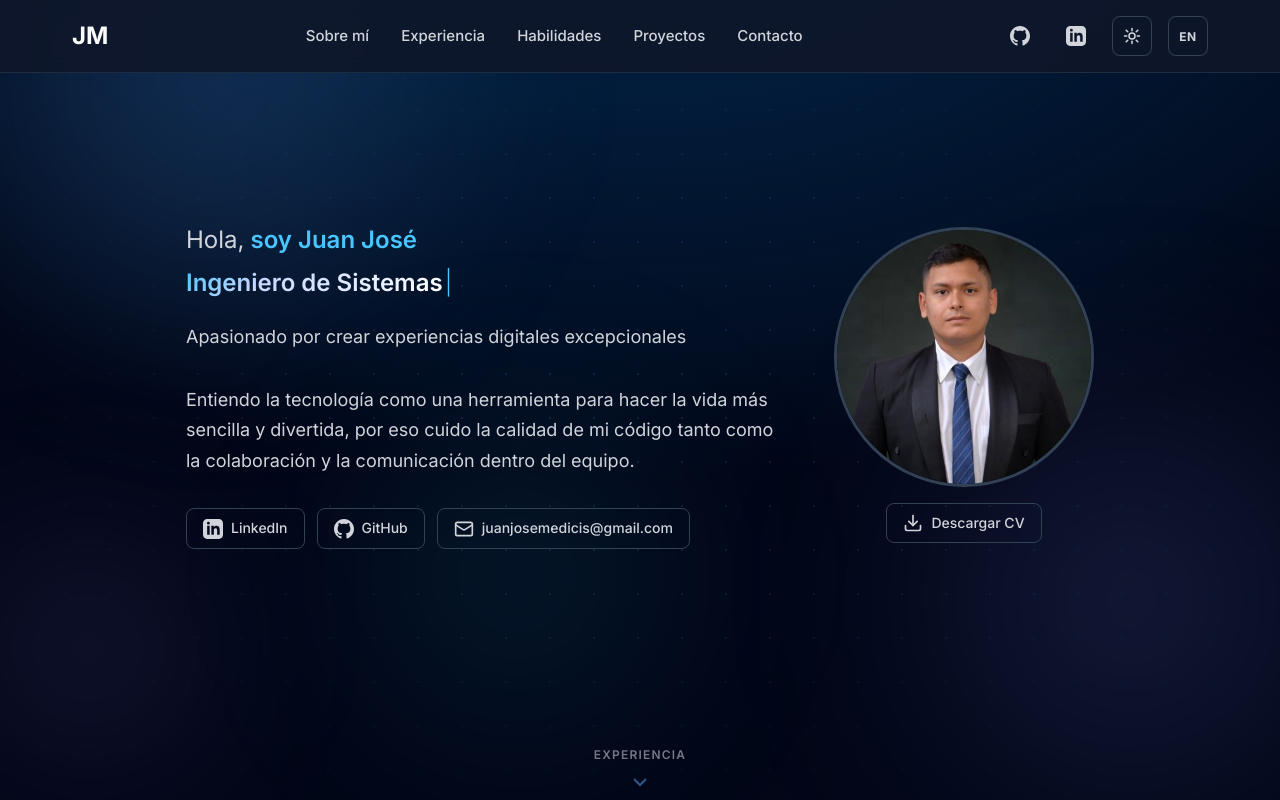
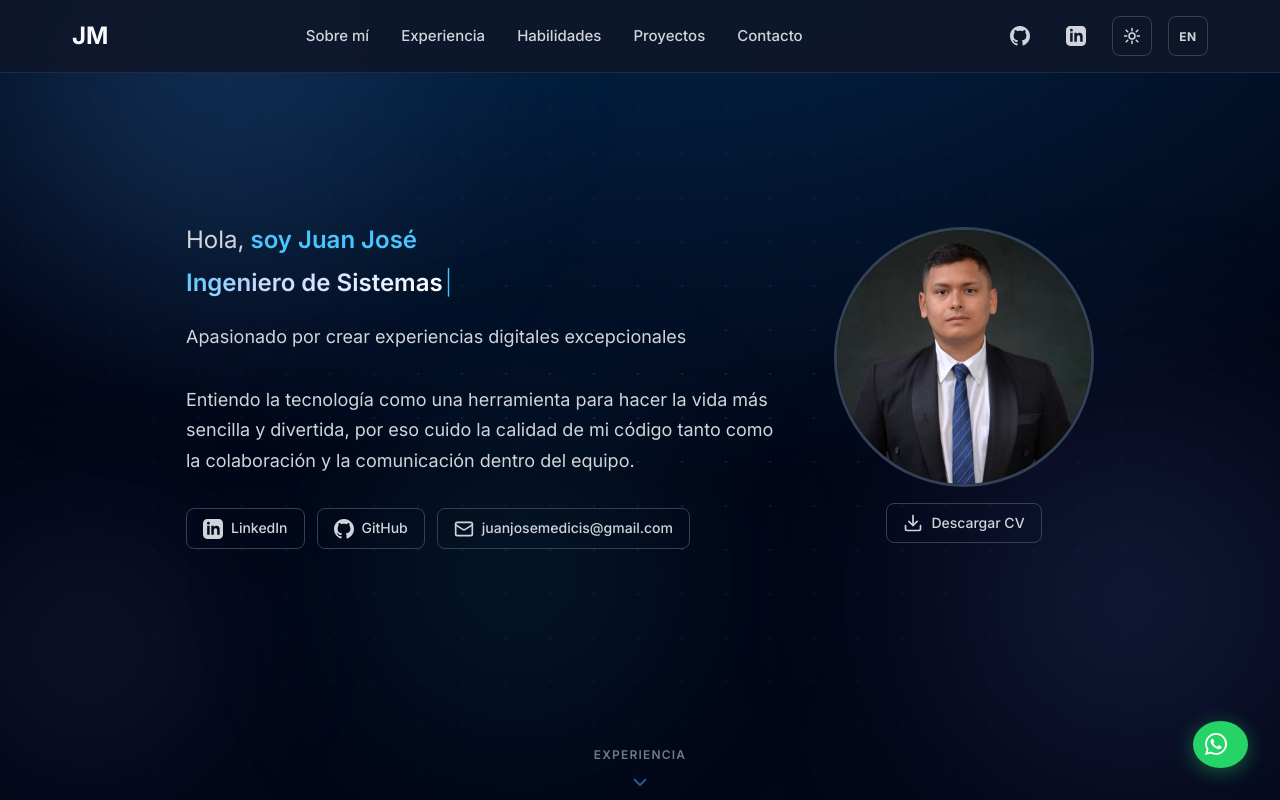
Before and after one commit to Juan-MZ/portafolio, an Angular app: page / in a window 1280 px wide. Shown: the top 800 px of the page. Built offline with nearby package versions, Linux system fonts and the light colour scheme.

Commit message:
feat: agregar botón flotante de WhatsApp

```diff
--- a/src/app/app.css
+++ b/src/app/app.css
@@ -137,3 +137,65 @@
     radial-gradient(800px circle at var(--gx, -9999px) var(--gy, -9999px),
       rgba(99, 102, 241, 0.04), transparent 65%);
 }
+
+/* ── Botón flotante WhatsApp ─────────────────────── */
+.wa-fab {
+  position: fixed;
+  bottom: 2rem;
+  right: 2rem;
+  z-index: 100;
+  display: flex;
+  align-items: center;
+  gap: 0.55rem;
+  padding: 0.75rem 1.1rem;
+  background: #25d366;
+  color: #fff;
+  border-radius: 50px;
+  text-decoration: none;
+  font-size: 0.9rem;
+  font-weight: 600;
+  box-shadow: 0 4px 20px rgba(37, 211, 102, 0.4);
+  transition: transform 0.2s ease, box-shadow 0.2s ease, padding 0.3s ease;
+  overflow: hidden;
+}
+
+.wa-fab svg {
+  width: 22px;
+  height: 22px;
+  flex-shrink: 0;
+}
+
+.wa-label {
+  max-width: 80px;
+  overflow: hidden;
+  white-space: nowrap;
+  transition: max-width 0.3s ease, opacity 0.3s ease;
+}
+
+.wa-fab:hover {
+  transform: translateY(-3px);
+  box-shadow: 0 8px 30px rgba(37, 211, 102, 0.55);
+}
+
+/* En reposo solo muestra el icono */
+@media (min-width: 640px) {
+  .wa-label {
+    max-width: 0;
+    opacity: 0;
+  }
+
+  .wa-fab {
+    padding: 0.75rem;
+    border-radius: 50%;
+  }
+
+  .wa-fab:hover .wa-label {
+    max-width: 80px;
+    opacity: 1;
+  }
+
+  .wa-fab:hover {
+    padding: 0.75rem 1.1rem;
+    border-radius: 50px;
+  }
+}
--- a/src/app/app.html
+++ b/src/app/app.html
@@ -14,3 +14,15 @@
 <main class="app-content">
   <router-outlet />
 </main>
+
+<!-- Botón flotante de WhatsApp -->
+<a class="wa-fab"
+   href="https://wa.me/573213314641"
+   target="_blank"
+   rel="noopener noreferrer"
+   aria-label="Chatear por WhatsApp">
+  <svg viewBox="0 0 24 24" fill="currentColor" xmlns="http://www.w3.org/2000/svg">
+    <path d="M17.472 14.382c-.297-.149-1.758-.867-2.03-.967-.273-.099-.471-.148-.67.15-.197.297-.767.966-.94 1.164-.173.199-.347.223-.644.075-.297-.15-1.255-.463-2.39-1.475-.883-.788-1.48-1.761-1.653-2.059-.173-.297-.018-.458.13-.606.134-.133.298-.347.446-.52.149-.174.198-.298.298-.497.099-.198.05-.371-.025-.52-.075-.149-.669-1.612-.916-2.207-.242-.579-.487-.5-.669-.51a12.8 12.8 0 0 0-.57-.01c-.198 0-.52.074-.792.372-.272.297-1.04 1.016-1.04 2.479 0 1.462 1.065 2.875 1.213 3.074.149.198 2.096 3.2 5.077 4.487.709.306 1.262.489 1.694.625.712.227 1.36.195 1.871.118.571-.085 1.758-.719 2.006-1.413.248-.694.248-1.289.173-1.413-.074-.124-.272-.198-.57-.347m-5.421 7.403h-.004a9.87 9.87 0 0 1-5.031-1.378l-.361-.214-3.741.982.998-3.648-.235-.374a9.86 9.86 0 0 1-1.51-5.26c.001-5.45 4.436-9.884 9.888-9.884 2.64 0 5.122 1.03 6.988 2.898a9.825 9.825 0 0 1 2.893 6.994c-.003 5.45-4.437 9.884-9.885 9.884m8.413-18.297A11.815 11.815 0 0 0 12.05 0C5.495 0 .16 5.335.157 11.892c0 2.096.547 4.142 1.588 5.945L.057 24l6.305-1.654a11.882 11.882 0 0 0 5.683 1.448h.005c6.554 0 11.89-5.335 11.893-11.893a11.821 11.821 0 0 0-3.48-8.413Z"/>
+  </svg>
+  <span class="wa-label">WhatsApp</span>
+</a>
```
